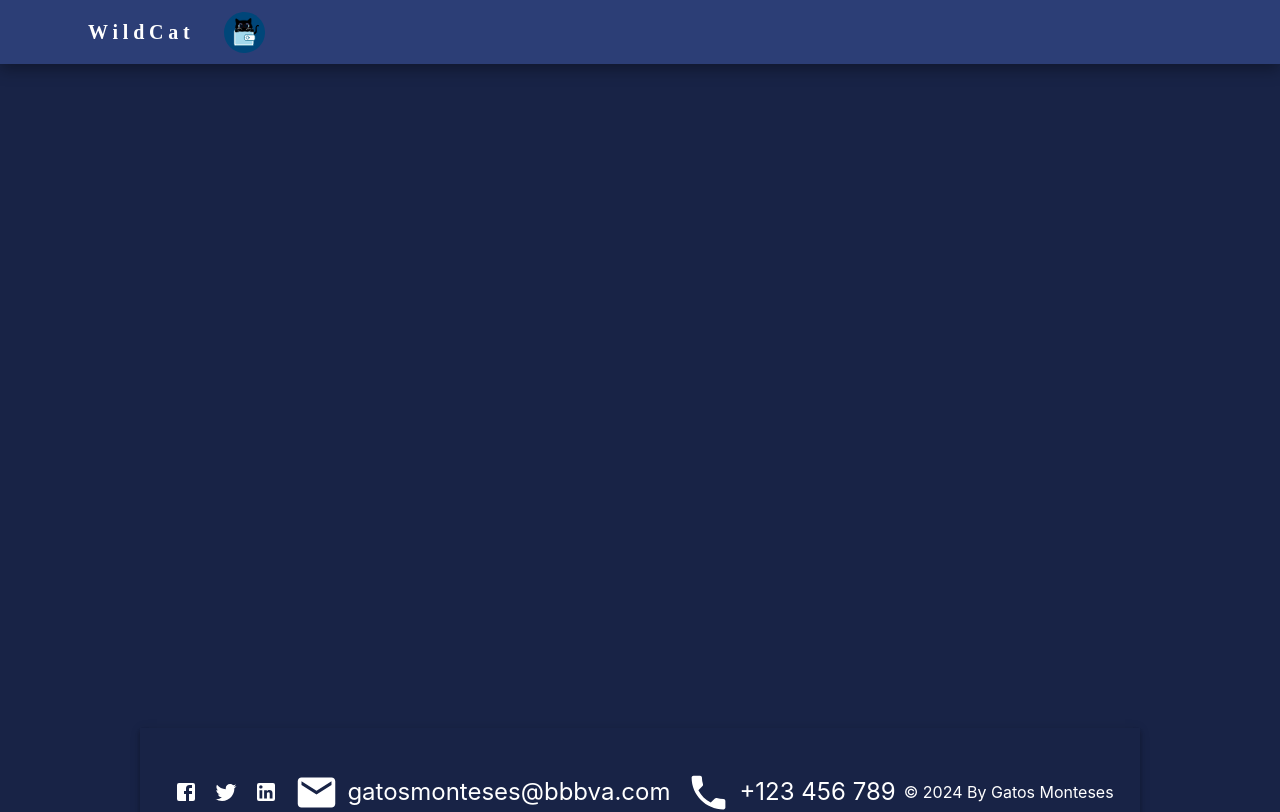
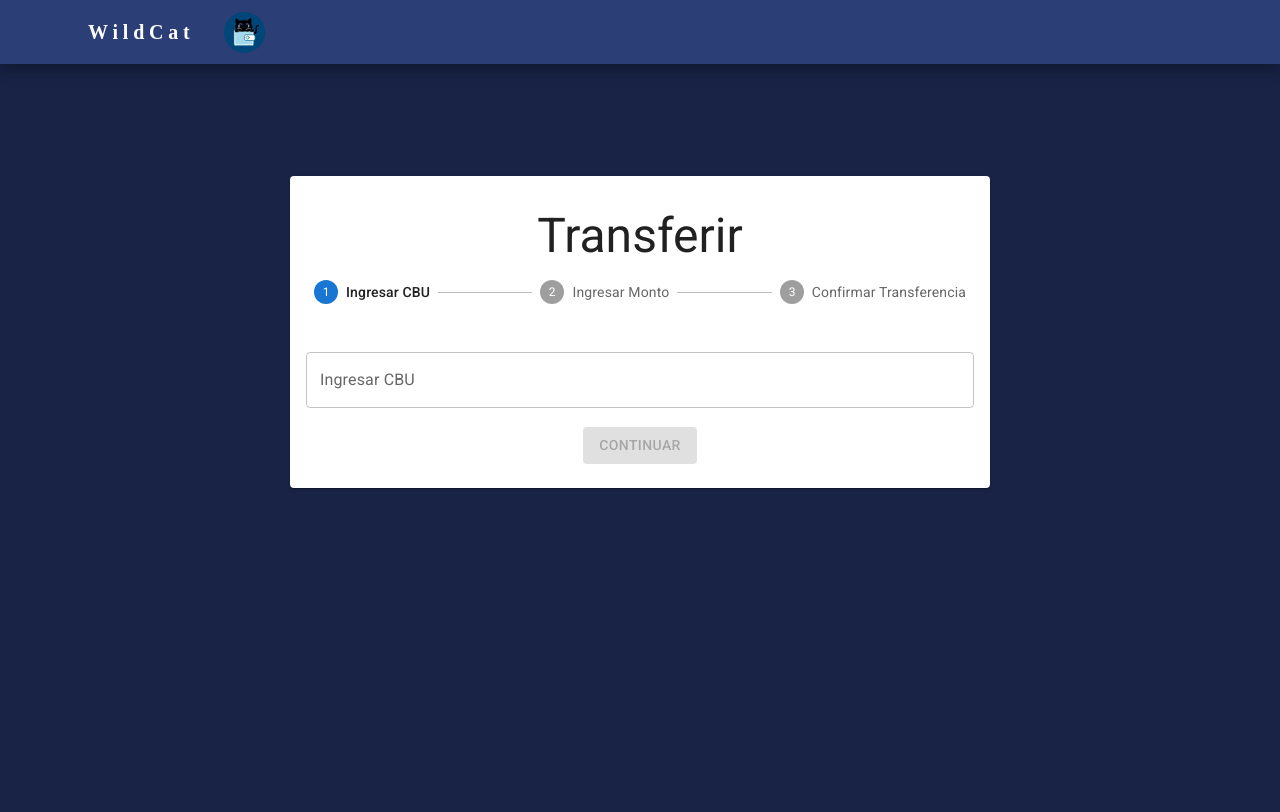
Before and after one commit to alkemyTech/BBVA-FS-W4-Front-T2, a React (Vite) app: page /transactions in a window 1280 px wide. Shown: the top 812 px of the page. Built offline with nearby package versions, Linux system fonts and the light colour scheme.

Commit message:
first commit interfaz transferir

```diff
--- a/src/App.jsx
+++ b/src/App.jsx
@@ -6,6 +6,8 @@ import Login from "./components/UI/login";
 import PageNotFound from "./components/UI/page/PageNotFound";
 import Registro from './components/UI/singUp';
 import PlazoFijoSimulado from "./components/PlazoFijoSimulado";
+import Transferir from "./components/Transferir";
+
 function App() {
 
   return (
@@ -17,16 +19,16 @@ function App() {
         <Route path="/accounts/balance" element={""} />
 
         <Route path="/" element={<Login />} />
-        <Route path="/signUp" element={<Registro/>} />
+        <Route path="/signUp" element={<Registro />} />
         <Route path="/signUp/admin" element={""} />
-        <Route path="/home" element={""}/>
+        <Route path="/home" element={""} />
 
 
-        <Route path="/fixedTerm" element={<PlazoFijoSimulado/>} />
+        <Route path="/fixedTerm" element={<PlazoFijoSimulado />} />
 
-          <Route path="/loan/simulate" element={""} />
+        <Route path="/loan/simulate" element={""} />
 
-        <Route path="/transactions" element={""} />
+        <Route path="/transactions" element={<Transferir />} />
 
         <Route path="/transactions/user/:userId" element={""} />
         <Route path="/transactions/:transactionId" element={""} />
--- /dev/null
+++ b/src/components/Transferir/index.jsx
@@ -0,0 +1,120 @@
+import React from 'react';
+import { Box, Stepper, Step, StepLabel, TextField, Button, Typography, Card, CardContent, CardActions } from '@mui/material';
+
+const Transferir = () => {
+  const [activeStep, setActiveStep] = React.useState(0);
+  const [transferData, setTransferData] = React.useState({
+    cbu: '',
+    amount: '',
+  });
+
+  const steps = ['Ingresar CBU', 'Ingresar Monto', 'Confirmar Transferencia'];
+
+  const handleNext = () => {
+    setActiveStep((prevActiveStep) => prevActiveStep + 1);
+  };
+
+  const handleBack = () => {
+    setActiveStep((prevActiveStep) => prevActiveStep - 1);
+  };
+
+  const handleCBUChange = (e) => {
+    setTransferData({ ...transferData, cbu: e.target.value });
+  };
+
+  const handleAmountChange = (e) => {
+    setTransferData({ ...transferData, amount: e.target.value });
+  };
+
+  const handleConfirm = () => {
+    // Lógica para confirmar la transferencia
+    console.log('Transferencia confirmada:', transferData);
+    setActiveStep(steps.length);
+  };
+
+  return (
+    <Box sx={{ maxWidth: 700, margin: 'auto', mt: 20 }}>
+     <Card>
+     <CardContent>
+      <Typography fontFamily="Roboto" margin={2} variant="h3" gutterBottom>
+        Transferir
+      </Typography>
+
+          <Stepper activeStep={activeStep}>
+            {steps.map((label, index) => (
+              <Step key={index}>
+                <StepLabel>{label}</StepLabel>
+              </Step>
+            ))}
+          </Stepper>
+          <Box sx={{ mt: 6 }}>
+            {activeStep === 0 && (
+              <Box>
+                <TextField
+                  label="Ingresar CBU"
+                  variant="outlined"
+                  fullWidth
+                  value={transferData.cbu}
+                  onChange={handleCBUChange}
+                />
+                <Box sx={{ mt: 2 }}>
+                  <Button variant="contained" color="primary" onClick={handleNext} disabled={!transferData.cbu}>
+                    Continuar
+                  </Button>
+                </Box>
+              </Box>
+            )}
+            {activeStep === 1 && (
+              <Box>
+                <TextField
+                  label="Ingresar Monto"
+                  variant="outlined"
+                  fullWidth
+                  value={transferData.amount}
+                  onChange={handleAmountChange}
+                />
+                <Box sx={{ mt: 2, display: 'flex', justifyContent: 'space-between' }}>
+                  <Button variant="contained" onClick={handleBack}>
+                    Atrás
+                  </Button>
+                  <Button variant="contained" color="primary" onClick={handleNext} disabled={!transferData.amount}>
+                    Continuar
+                  </Button>
+                </Box>
+              </Box>
+            )}
+            {activeStep === 2 && (
+              <Box>
+                <Typography variant="h6" gutterBottom>
+                  Confirmar Transferencia
+                </Typography>
+                <Typography variant="body1">CBU: {transferData.cbu}</Typography>
+                <Typography variant="body1">Monto: {transferData.amount}</Typography>
+                <Box sx={{ mt: 2, display: 'flex', justifyContent: 'space-between' }}>
+                  <Button variant="contained" onClick={handleBack}>
+                    Atrás
+                  </Button>
+                  <Button variant="contained" color="primary" onClick={handleConfirm}>
+                    Confirmar
+                  </Button>
+                </Box>
+              </Box>
+            )}
+            {activeStep === steps.length && (
+              <Box>
+                <Typography variant="h5" gutterBottom>
+                  ¡Transferencia Exitosa!
+                </Typography>
+                <Button variant="contained" color="primary" onClick={() => setActiveStep(0)}>
+                  Realizar otra transferencia
+                </Button>
+              </Box>
+            )}
+          </Box>
+        </CardContent>
+      </Card>
+    </Box>
+  );
+};
+
+export default Transferir;
--- a/src/components/UI/Header/index.jsx
+++ b/src/components/UI/Header/index.jsx
@@ -51,6 +51,10 @@ function Header() {
   const handleClickLogout = () => {
     setLogout(true);
   };
+  const handlePageChange = (page) => {
+    navigate(page === 'Transferir' ? '/transactions/' : `/${page.toLowerCase().replace(' ', '-')}`);
+    handleCloseNavMenu();
+  };
 
   return (
     <AppBar
@@ -88,10 +92,10 @@ function Header() {
               pages.map((page) => (
                 <Button
                   key={page}
-                  component={NavLink}
-                  to={`/${page.toLowerCase()}`}
+                  onClick={() => handlePageChange(page)}
                   sx={{ my: 2, color: "white", display: "block" }}
                 >
+
                   {page}
                 </Button>
               ))}
```
